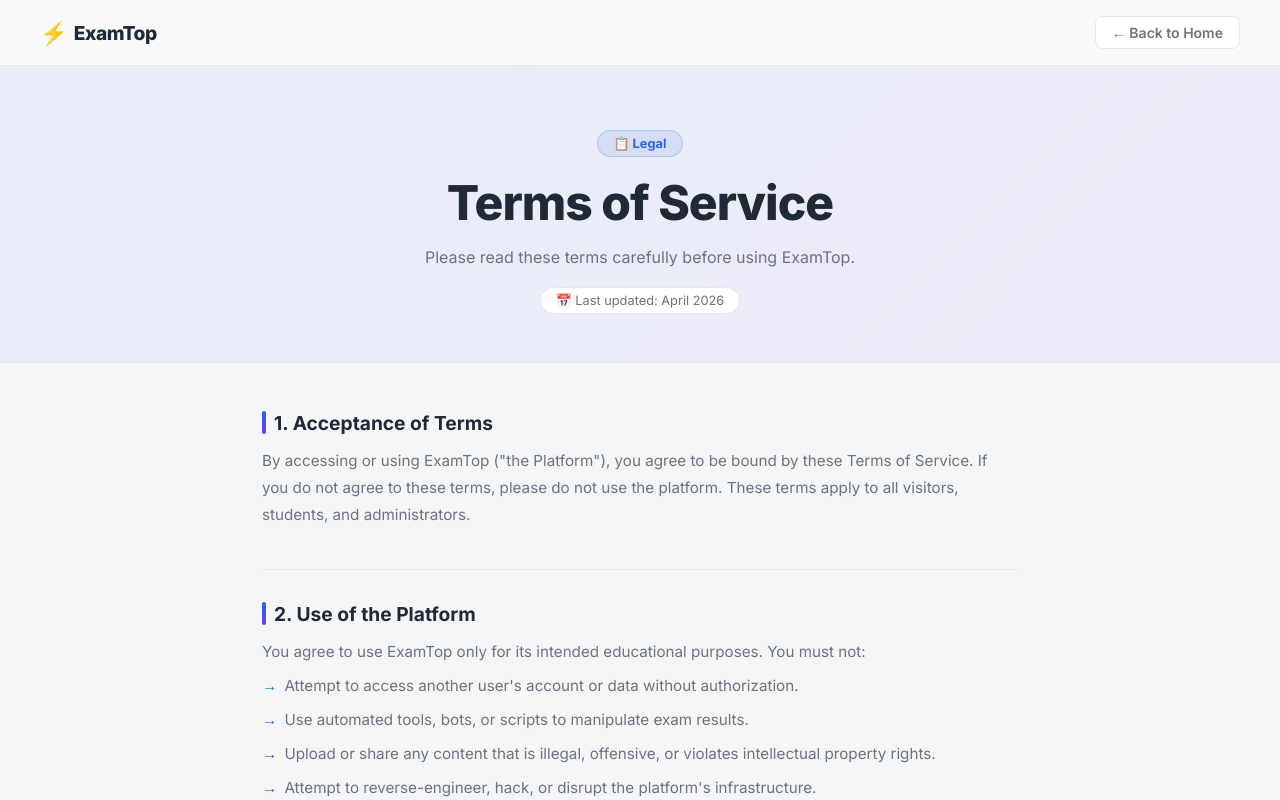
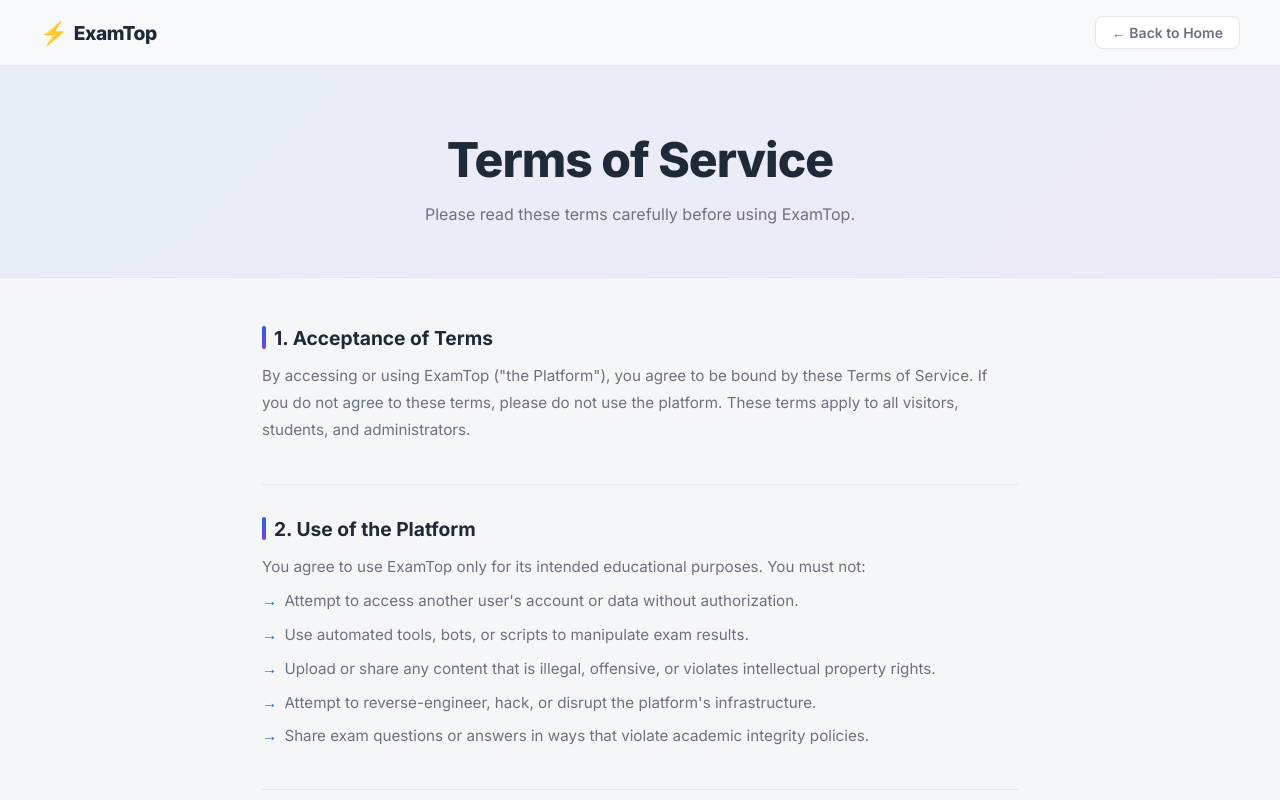
Before and after one commit to shamikhz/exam, a Next.js app: page /terms-of-service in a window 1280 px wide. Shown: the top 800 px of the page. Built offline with nearby package versions, Linux system fonts and the light colour scheme.

Commit message:
fix: remove Legal badge and Last updated text from policy pages

```diff
--- a/src/app/(legal)/privacy-policy/page.tsx
+++ b/src/app/(legal)/privacy-policy/page.tsx
@@ -20,12 +20,10 @@ export default function PrivacyPolicyPage() {
 
       {/* Hero */}
       <div className={styles.hero}>
-        <div className={styles.heroBadge}>🔒 Legal</div>
         <h1 className={styles.heroTitle}>Privacy Policy</h1>
         <p className={styles.heroSubtitle}>
           We take your privacy seriously. Here's exactly how we handle your data.
         </p>
-        <div className={styles.heroMeta}>📅 Last updated: April 2026</div>
       </div>
 
       {/* Content */}
--- a/src/app/(legal)/terms-of-service/page.tsx
+++ b/src/app/(legal)/terms-of-service/page.tsx
@@ -20,12 +20,10 @@ export default function TermsOfServicePage() {
 
       {/* Hero */}
       <div className={styles.hero}>
-        <div className={styles.heroBadge}>📋 Legal</div>
         <h1 className={styles.heroTitle}>Terms of Service</h1>
         <p className={styles.heroSubtitle}>
           Please read these terms carefully before using ExamTop.
         </p>
-        <div className={styles.heroMeta}>📅 Last updated: April 2026</div>
       </div>
 
       {/* Content */}
```
